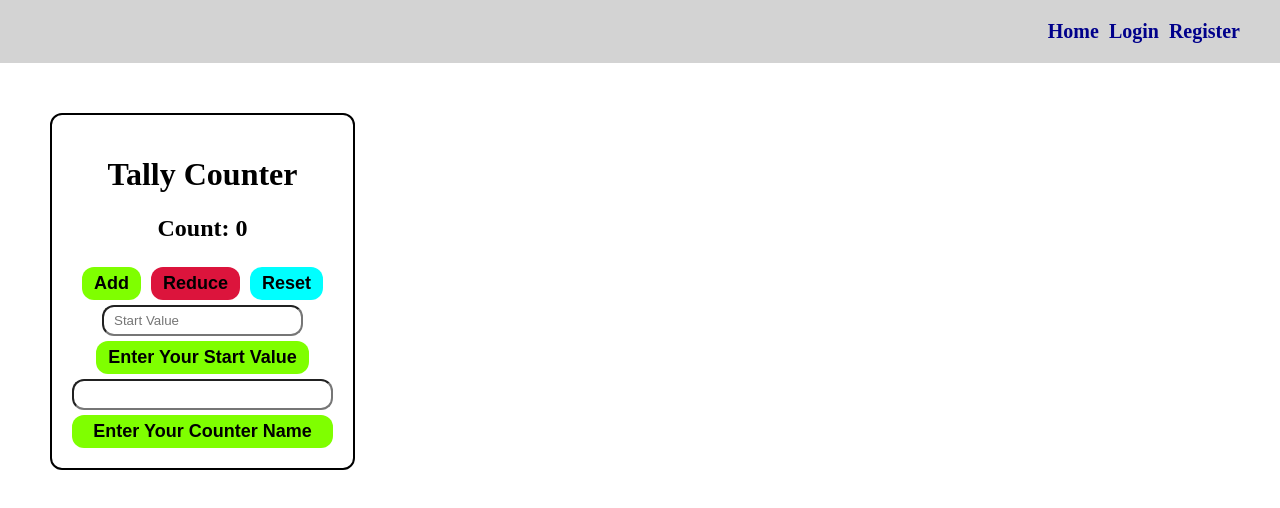
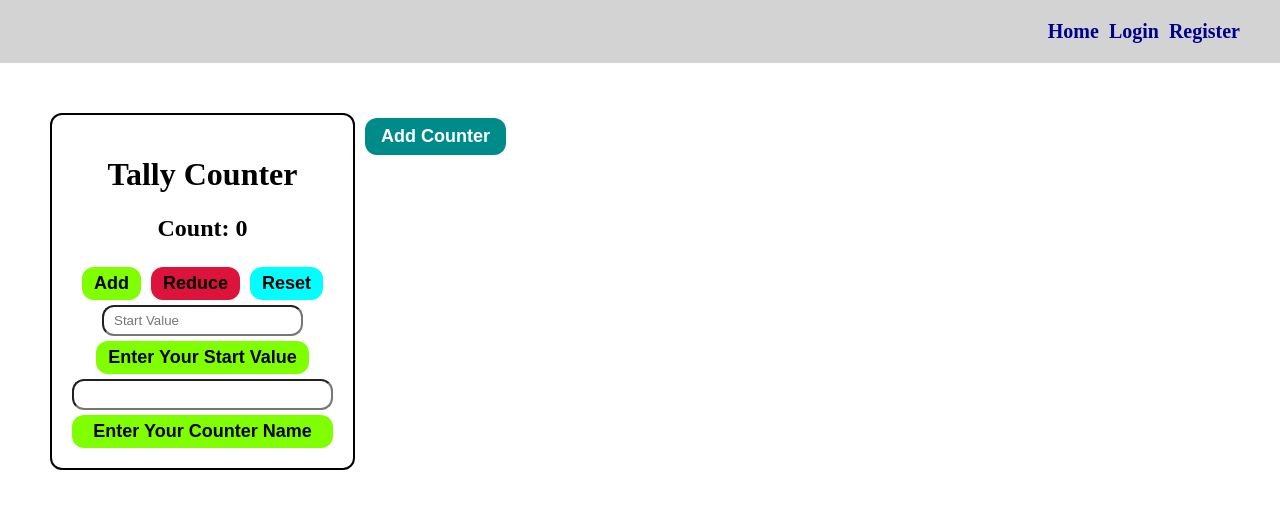
Before and after one commit to HasibUddin1/tally-counter, a React (Vite) app: page / in a window 1280 px wide. Shown: the top 508 px of the page. Built offline with nearby package versions, Linux system fonts and the light colour scheme.

Commit message:
added a button for adding counter

```diff
--- a/src/components/Home/Home.css
+++ b/src/components/Home/Home.css
@@ -1,5 +1,8 @@
 .count-container {
     padding: 50px;
+    display: flex;
+    gap: 10px;
+    flex-wrap: wrap;
 }
 
 .tally-counter-container {
@@ -103,3 +106,20 @@
 .button-counter-name:hover{
     background-color: green;
 }
+
+.button-add-counter{
+    border: none;
+    background-color: darkcyan;
+    color: white;
+    padding: 8px 16px;
+    font-weight: bold;
+    font-size: 18px;
+    border-radius: 12px;
+    cursor: pointer;
+    margin-top: 5px;
+    height: fit-content;
+}
+
+.button-add-counter:hover{
+    background-color: darkblue;
+}
--- a/src/components/Home/Home.jsx
+++ b/src/components/Home/Home.jsx
@@ -57,6 +57,7 @@ const Home = () => {
                     </div>
                 </div>
             </div>
+            <button className="button-add-counter">Add Counter</button>
         </div>
     );
 };
```
